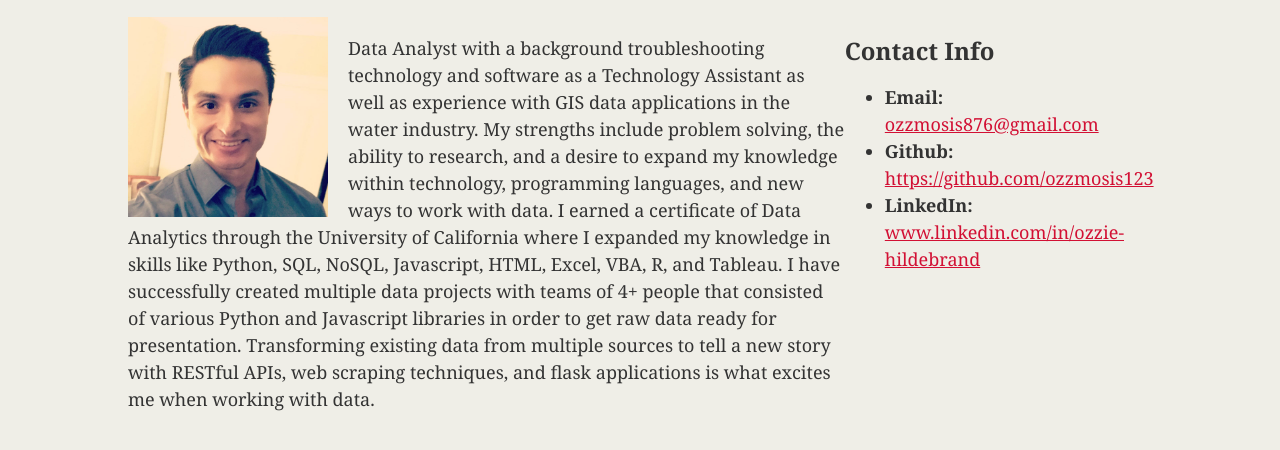
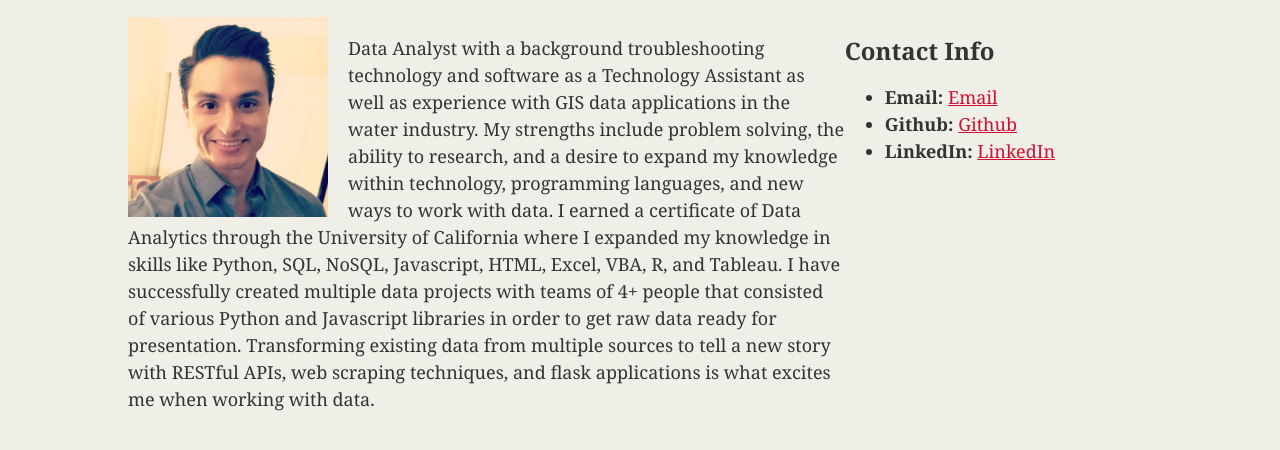
Before and after one commit to ozzmosis123/ozzmosis123.github.io, a plain HTML site: page index.html in a window 1280 px wide. Shown: the part 70-520 px from the top of the page. Drawn offline with Linux system fonts and the light colour scheme.

Commit message:
html edits

```diff
--- a/index.html
+++ b/index.html
@@ -5,7 +5,7 @@
   <meta charset="UTF-8">
   <title>Bio Page</title>
 
-  <!-- This line is money! It points your HTML to the CSS file. -->
+  <!-- Next line points the HTML to the CSS file. -->
   <!-- Notice the "relative" pathway? It matches a file inside our current directory's "assets" folder. Open it to see our style rules. -->
   <link rel="stylesheet" type="text/css" href="style.css">
 </head>
@@ -30,9 +30,9 @@
     <aside id="contact-info">
       <h2>Contact Info</h2>
       <ul>
-        <li><strong>Email:</strong> <a href="#">ozzmosis876@gmail.com</a></li>
-        <li><strong>Github:</strong> <a href="#">https://github.com/ozzmosis123</a></li>
-        <li><strong>LinkedIn:</strong> <a href="#">www.linkedin.com/in/ozzie-hildebrand</a></li>
+        <li><strong>Email:</strong> <a href="ozzmosis876@gmail.com">Email</a></li>
+        <li><strong>Github:</strong> <a href="https://github.com/ozzmosis123">Github</a></li>
+        <li><strong>LinkedIn:</strong> <a href="https://www.linkedin.com/in/ozzie-hildebrand">LinkedIn</a></li>
       </ul>
     </aside>
   </main>
```
